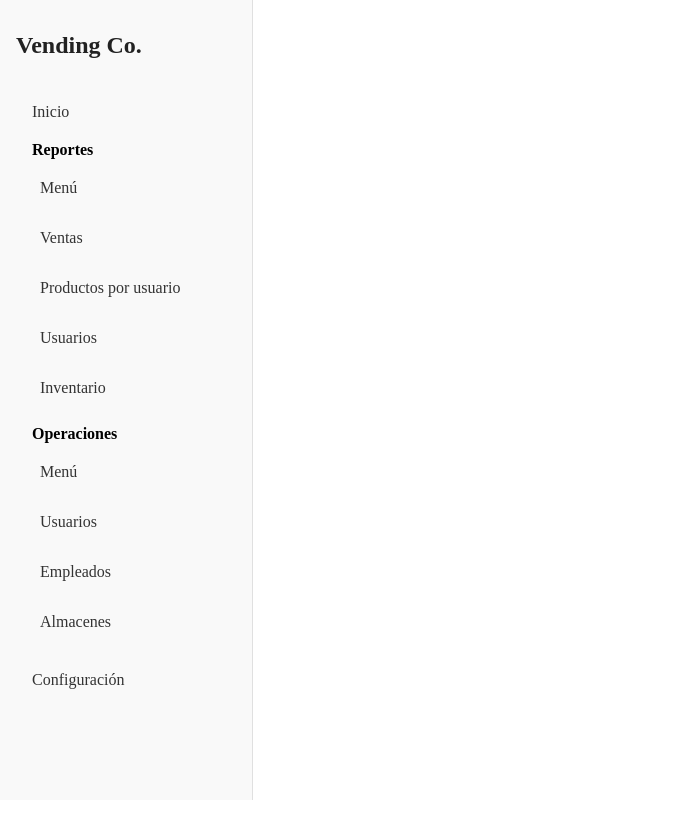
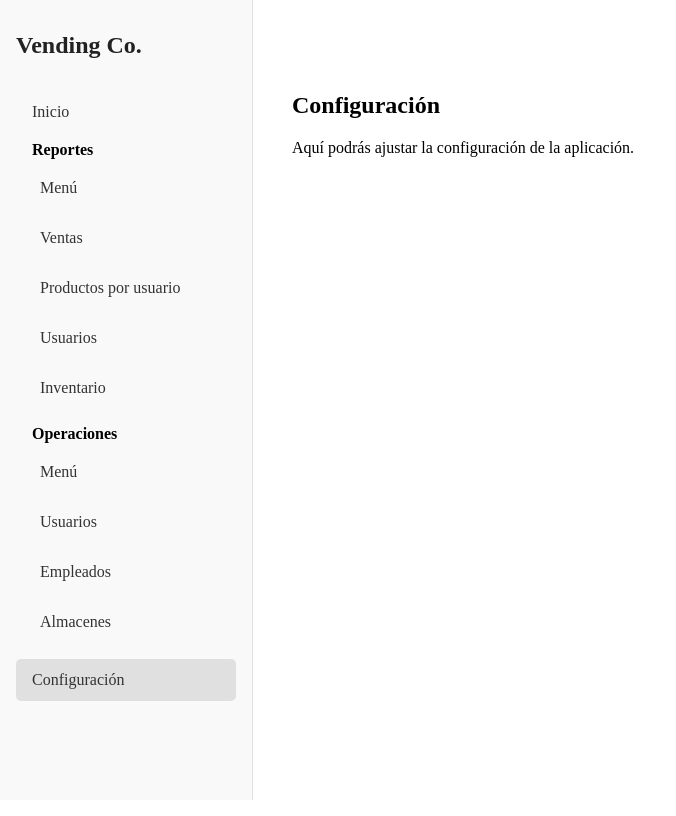
Before and after one commit to CarlosServin18/vending-manager, an Angular app: page /configuracion in a window 1280 px wide. Before the commit this address led to /. Shown: the whole page, without its empty margins (0-676 px from the left). Built offline with nearby package versions, Linux system fonts and the light colour scheme.

Commit message:
add configuration module

```diff
--- a/src/app/app.routes.ts
+++ b/src/app/app.routes.ts
@@ -22,6 +22,11 @@ export const routes: Routes = [
       import('./features/operaciones/operaciones.module').then(m => m.OperacionesModule)
   },
   {
+    path: 'configuracion',
+    loadChildren: () =>
+      import('./features/configuracion/configuracion.module').then(m => m.ConfiguracionModule)
+  },
+  {
     path: 'auth',
     loadChildren: () =>
       import('./features/auth/auth/auth.module').then(m => m.AuthModule)
--- /dev/null
+++ b/src/app/features/configuracion/pages/configuracion/configuracion.html
@@ -0,0 +1,4 @@
+<section class="configuracion">
+  <h1>Configuración</h1>
+  <p>Aquí podrás ajustar la configuración de la aplicación.</p>
+</section>
--- /dev/null
+++ b/src/app/features/configuracion/pages/configuracion/configuracion.scss
@@ -0,0 +1,3 @@
+.configuracion {
+  padding: 2rem;
+}
--- /dev/null
+++ b/src/app/features/configuracion/pages/configuracion/configuracion.ts
@@ -0,0 +1,9 @@
+import { Component } from '@angular/core';
+
+@Component({
+  selector: 'app-configuracion',
+  standalone: true,
+  templateUrl: './configuracion.html',
+  styleUrl: './configuracion.scss'
+})
+export class Configuracion {}
```
Also changed, not shown: src/app/features/configuracion/configuracion-routing.module.ts (added, +13 -0 lines), src/app/features/configuracion/configuracion.module.ts (added, +16 -0 lines).
